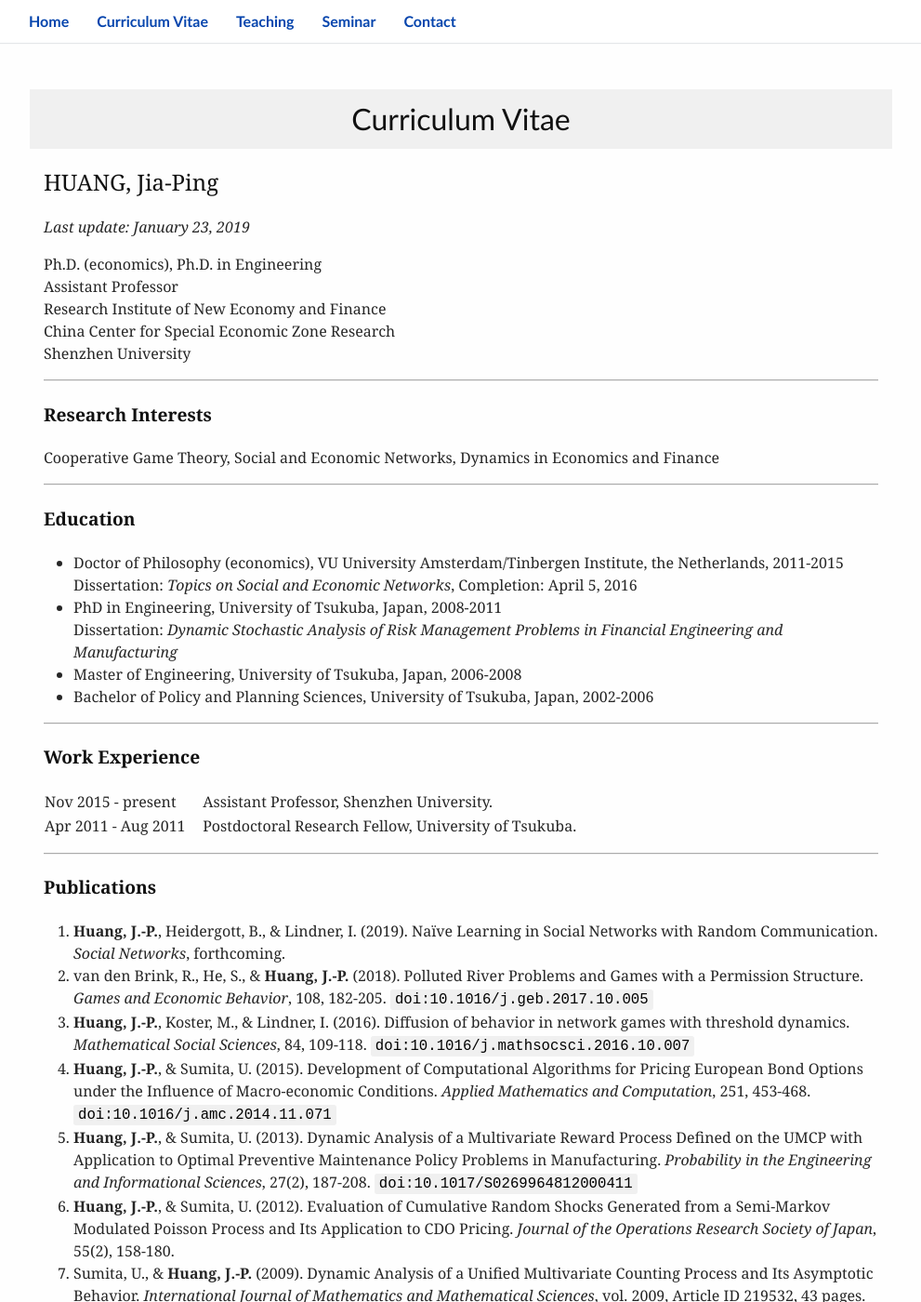
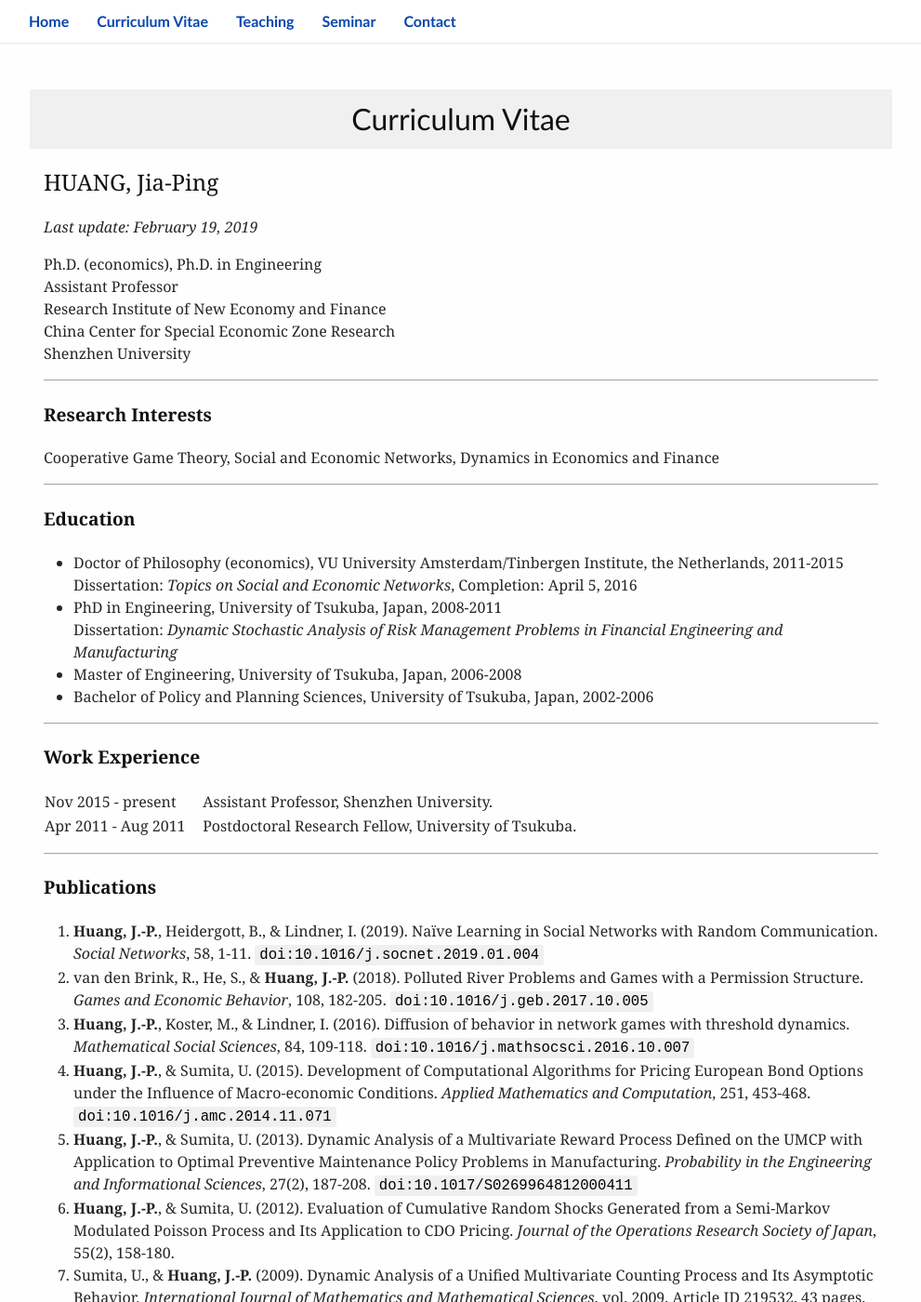
Before and after one commit to huangjp28/huangjp28.github.io, a Jekyll site: the page built from _pages/01_CV.md, in a window 1280 px wide and 1400 px high. Shown: the whole window at 93% size, without its empty margins (144-1135 px from the left). Built offline with Jekyll 4.4.1, drawn with Linux system fonts in a browser that asks for light colours; some web fonts are replaced.

Commit message:
Update 01_CV.md

```diff
--- a/_pages/01_CV.md
+++ b/_pages/01_CV.md
@@ -6,7 +6,7 @@ permalink: /CV/
 
 ### HUANG, Jia-Ping
 
-*Last update: January 23, 2019*
+*Last update: February 19, 2019*
 
 Ph.D. (economics), Ph.D. in Engineering
 Assistant Professor
@@ -41,7 +41,7 @@ Cooperative Game Theory, Social and Economic Networks, Dynamics in Economics and
 ---
 #### Publications
 
-1. **Huang, J.-P.**, Heidergott, B., & Lindner, I. (2019). Naïve Learning in Social Networks with Random Communication. *Social Networks*, forthcoming.
+1. **Huang, J.-P.**, Heidergott, B., & Lindner, I. (2019). Naïve Learning in Social Networks with Random Communication. *Social Networks*, 58, 1-11. `doi:10.1016/j.socnet.2019.01.004`
 2. van den Brink, R., He, S., & **Huang, J.-P.** (2018). Polluted River Problems and Games with a Permission Structure. *Games and Economic Behavior*, 108, 182-205. `doi:10.1016/j.geb.2017.10.005`
 3. **Huang, J.-P.**, Koster, M., & Lindner, I. (2016). Diffusion of behavior in network games with threshold dynamics. *Mathematical Social Sciences*, 84, 109-118. `doi:10.1016/j.mathsocsci.2016.10.007`
 4. **Huang, J.-P.**, & Sumita, U. (2015). Development of Computational Algorithms for Pricing European Bond Options under the Influence of Macro-economic Conditions. *Applied Mathematics and Computation*, 251, 453-468. `doi:10.1016/j.amc.2014.11.071`
```
